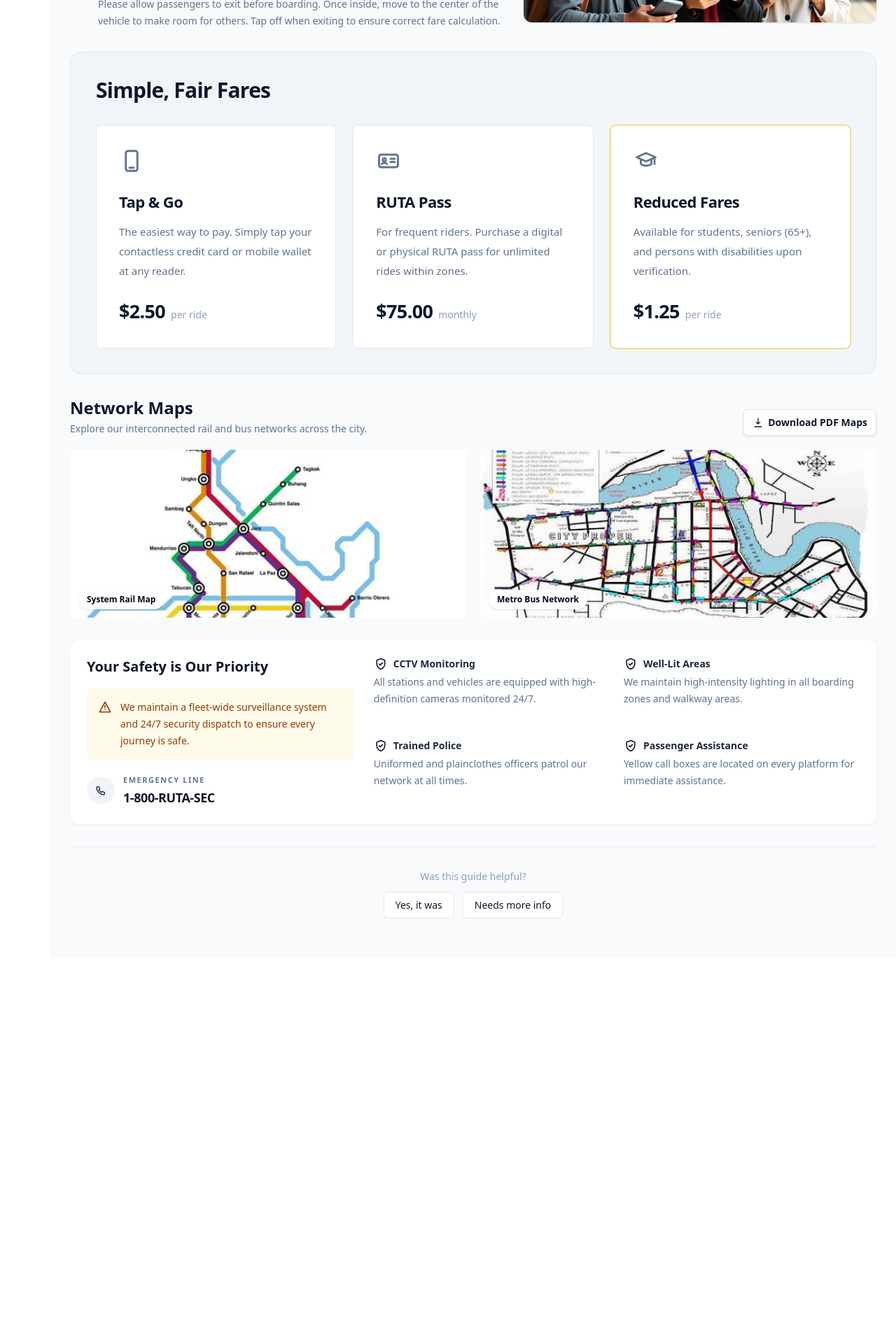
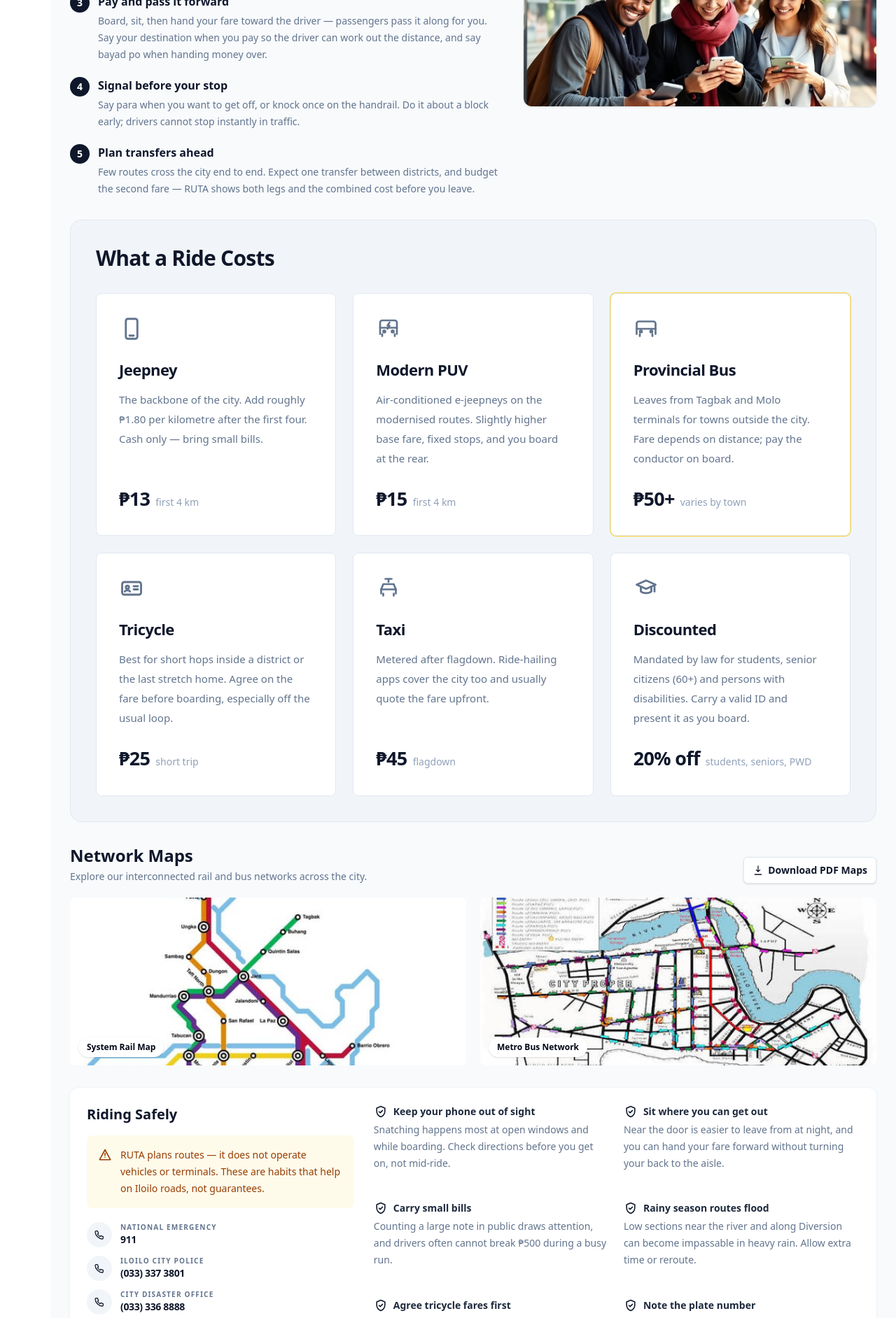
Before and after one commit to YusCML/6SEven, a Next.js app in the folder client/: page /commuter-guide in a window 1280 px wide. Shown: the part 880-2764 px from the top of the page at 70% size. Before the commit the page ends 2249 px from the top, so only its background shows below. Built offline with nearby package versions, Linux system fonts and the light colour scheme; no server answers.

Commit message:
update about us

```diff
--- a/client/src/features/commuterGuide/components/CommuterGuide.tsx
+++ b/client/src/features/commuterGuide/components/CommuterGuide.tsx
@@ -7,53 +7,81 @@ const transportOptions = [
   {
     Icon: RouteIcon,
     title: "Getting Started",
-    text: "New to RUTA? Learn the basics of riding with us.",
+    text: "New to Iloilo routes? Start with how to read a jeepney signboard.",
     tone: "bg-slate-100 text-slate-900",
   },
   {
     Icon: TicketIcon,
     title: "Fare Info",
-    text: "Pricing passes, and contactless payment options.",
+    text: "Current jeepney, tricycle and taxi rates, plus who gets a discount.",
     tone: "bg-emerald-50 text-emerald-600",
   },
   {
     Icon: ShieldCheckIcon,
     title: "Safety Tips",
-    text: "How we keep you safe during your journey.",
+    text: "Practical habits for terminals, night rides and rainy season.",
     tone: "bg-amber-50 text-amber-600",
   },
   {
     Icon: MapIcon,
     title: "Route Maps",
-    text: "Detailed system maps and station directories.",
+    text: "Which route code goes where, and where the main terminals are.",
     tone: "bg-violet-50 text-violet-600",
   },
+];
+
+const hotlines = [
+  { label: "National Emergency", number: "911" },
+  { label: "Iloilo City Police", number: "(033) 337 3801" },
+  { label: "City Disaster Office", number: "(033) 336 8888" },
+  { label: "LTFRB Region VI", number: "(033) 320 4747" },
+  { label: "Iloilo City Hall Trunkline", number: "(033) 337 1122" },
 ];
 
 const fares = [
   {
     Icon: TapPhoneIcon,
-    title: "Tap & Go",
-    fare: "$2.50",
-    label: "per ride",
-    text: "The easiest way to pay. Simply tap your contactless credit card or mobile wallet at any reader.",
+    title: "Jeepney",
+    fare: "₱13",
+    label: "first 4 km",
+    text: "The backbone of the city. Add roughly ₱1.80 per kilometre after the first four. Cash only — bring small bills.",
+  },
+  {
+    Icon: EBusIcon,
+    title: "Modern PUV",
+    fare: "₱15",
+    label: "first 4 km",
+    text: "Air-conditioned e-jeepneys on the modernised routes. Slightly higher base fare, fixed stops, and you board at the rear.",
+  },
+  {
+    Icon: BusIcon,
+    title: "Provincial Bus",
+    fare: "₱50+",
+    label: "varies by town",
+    text: "Leaves from Tagbak and Molo terminals for towns outside the city. Fare depends on distance; pay the conductor on board.",
   },
   {
     Icon: RutaPassIcon,
-    title: "RUTA Pass",
-    fare: "$75.00",
-    label: "monthly",
-    text: "For frequent riders. Purchase a digital or physical RUTA pass for unlimited rides within zones.",
+    title: "Tricycle",
+    fare: "₱25",
+    label: "short trip",
+    text: "Best for short hops inside a district or the last stretch home. Agree on the fare before boarding, especially off the usual loop.",
+  },
+  {
+    Icon: TaxiIcon,
+    title: "Taxi",
+    fare: "₱45",
+    label: "flagdown",
+    text: "Metered after flagdown. Ride-hailing apps cover the city too and usually quote the fare upfront.",
   },
   {
     Icon: StudentFareIcon,
-    title: "Reduced Fares",
-    fare: "$1.25",
-    label: "per ride",
-    text: "Available for students, seniors (65+), and persons with disabilities upon verification.",
+    title: "Discounted",
+    fare: "20% off",
+    label: "students, seniors, PWD",
+    text: "Mandated by law for students, senior citizens (60+) and persons with disabilities. Carry a valid ID and present it as you board.",
   },
 ];
-
 export default function CommuterGuide() {
   return (
     <main className="min-h-screen bg-slate-50 px-4 py-4 font-sans text-slate-900 sm:px-6 sm:py-6">
@@ -112,18 +140,28 @@ export default function CommuterGuide() {
             <div className="mt-5 space-y-5">
               <GuideStep
                 number="1"
-                title="Plan Your Trip"
-                text="Use our real-time trip planner or mobile app to find the quickest route to your destination. Enter your starting point and goal to see available transport options."
+                title="Read the signboard"
+                text="Jeepneys show their route code and end points on the windshield — for example Jaro–CPU or Ungka–SM. The code tells you the corridor it follows, not every street it passes, so check the plan in RUTA if you are unsure."
               />
               <GuideStep
                 number="2"
-                title="Arrive Early"
-                text="We recommend arriving at your stop or station at least 5 minutes before the scheduled departure. Real-time updates are available on every platform display."
+                title="Wait where they actually stop"
+                text="Most stops are informal. Wait near a corner, terminal or an existing queue rather than mid-block, and raise a hand as the jeepney approaches so the driver sees you in time."
               />
               <GuideStep
                 number="3"
-                title="Boarding & Exiting"
-                text="Please allow passengers to exit before boarding. Once inside, move to the center of the vehicle to make room for others. Tap off when exiting to ensure correct fare calculation."
+                title="Pay and pass it forward"
+                text="Board, sit, then hand your fare toward the driver — passengers pass it along for you. Say your destination when you pay so the driver can work out the distance, and say bayad po when handing money over."
+              />
+              <GuideStep
+                number="4"
+                title="Signal before your stop"
+                text="Say para when you want to get off, or knock once on the handrail. Do it about a block early; drivers cannot stop instantly in traffic."
+              />
+              <GuideStep
+                number="5"
+                title="Plan transfers ahead"
+                text="Few routes cross the city end to end. Expect one transfer between districts, and budget the second fare — RUTA shows both legs and the combined cost before you leave."
               />
             </div>
           </div>
@@ -137,7 +175,7 @@ export default function CommuterGuide() {
 
         <section className="rounded-2xl border border-slate-200 bg-slate-100 p-7 text-slate-900 sm:p-9">
           <h2 className="text-3xl font-extrabold tracking-tight">
-            Simple, Fair Fares
+            What a Ride Costs
           </h2>
 
           <div className="mt-8 grid grid-cols-1 gap-6 md:grid-cols-3">
@@ -213,48 +251,60 @@ export default function CommuterGuide() {
         <section className="rounded-xl bg-white p-6 shadow-sm ring-1 ring-slate-100">
           <div className="grid gap-7 md:grid-cols-[1.1fr_2fr]">
             <div>
-              <h2 className="text-xl font-bold">Your Safety is Our Priority</h2>
+              <h2 className="text-xl font-bold">Riding Safely</h2>
 
               <div className="mt-4 flex gap-3 rounded-lg bg-amber-50 p-4 text-sm leading-6 text-amber-800">
                 <AlertIcon className="mt-0.5 h-5 w-5 shrink-0" />
                 <p>
-                  We maintain a fleet-wide surveillance system and 24/7
-                  security dispatch to ensure every journey is safe.
+                  RUTA plans routes — it does not operate vehicles or terminals.
+                  These are habits that help on Iloilo roads, not guarantees.
                 </p>
               </div>
 
-              <div className="mt-5 flex items-center gap-3">
-                <div className="grid h-10 w-10 shrink-0 place-items-center rounded-full bg-slate-100 text-slate-900">
-                  <PhoneIcon className="h-4 w-4" />
-                </div>
+              <ul className="mt-5 space-y-3">
+                {hotlines.map((line) => (
+                  <li key={line.label} className="flex items-center gap-3">
+                    <span className="grid h-9 w-9 shrink-0 place-items-center rounded-full bg-slate-100 text-slate-900">
+                      <PhoneIcon className="h-4 w-4" />
+                    </span>
 
-                <div>
-                  <p className="text-[11px] font-bold uppercase tracking-[0.14em] text-slate-500">
-                    Emergency Line
-                  </p>
-                  <p className="mt-0.5 text-lg font-extrabold tracking-tight text-slate-900">
-                    1-800-RUTA-SEC
-                  </p>
-                </div>
-              </div>
+                    <span className="min-w-0">
+                      <span className="block text-[10px] font-bold uppercase tracking-[0.12em] text-slate-500">
+                        {line.label}
+                      </span>
+                      <span className="block text-sm font-extrabold tracking-tight text-slate-900">
+                        {line.number}
+                      </span>
+                    </span>
+                  </li>
+                ))}
+              </ul>
             </div>
 
             <div className="grid gap-5 sm:grid-cols-2">
               <Safety
-                title="CCTV Monitoring"
-                text="All stations and vehicles are equipped with high-definition cameras monitored 24/7."
+                title="Keep your phone out of sight"
+                text="Snatching happens most at open windows and while boarding. Check directions before you get on, not mid-ride."
               />
               <Safety
-                title="Well-Lit Areas"
-                text="We maintain high-intensity lighting in all boarding zones and walkway areas."
+                title="Sit where you can get out"
+                text="Near the door is easier to leave from at night, and you can hand your fare forward without turning your back to the aisle."
               />
               <Safety
-                title="Trained Police"
-                text="Uniformed and plainclothes officers patrol our network at all times."
+                title="Carry small bills"
+                text="Counting a large note in public draws attention, and drivers often cannot break ₱500 during a busy run."
               />
               <Safety
-                title="Passenger Assistance"
-                text="Yellow call boxes are located on every platform for immediate assistance."
+                title="Rainy season routes flood"
+                text="Low sections near the river and along Diversion can become impassable in heavy rain. Allow extra time or reroute."
+              />
+              <Safety
+                title="Agree tricycle fares first"
+                text="Settle the price before boarding for any trip outside the usual loop, so there is no dispute when you arrive."
+              />
+              <Safety
+                title="Note the plate number"
+                text="If something feels wrong, the body number is painted on the side and rear. It is what any report will ask for first."
               />
             </div>
           </div>
@@ -422,3 +472,43 @@ function StudentFareIcon({ className }: IconProps) {
     </IconFrame>
   );
 }
+
+function EBusIcon({ className }: IconProps) {
+  return (
+    <svg viewBox="0 0 24 24" fill="none" stroke="currentColor" strokeWidth={1.8} strokeLinecap="round" strokeLinejoin="round" className={className} aria-hidden="true">
+      <path d="M4 17V6a2 2 0 0 1 2-2h12a2 2 0 0 1 2 2v11" />
+      <path d="M4 11h16" />
+      <path d="M6 17v2" />
+      <path d="M18 17v2" />
+      <circle cx="8" cy="14.5" r="1" />
+      <circle cx="16" cy="14.5" r="1" />
+      <path d="m13 6-2 3h2l-2 3" />
+    </svg>
+  );
+}
+
+function BusIcon({ className }: IconProps) {
+  return (
+    <svg viewBox="0 0 24 24" fill="none" stroke="currentColor" strokeWidth={1.8} strokeLinecap="round" strokeLinejoin="round" className={className} aria-hidden="true">
+      <path d="M3 17V7a2 2 0 0 1 2-2h14a2 2 0 0 1 2 2v10" />
+      <path d="M3 12h18" />
+      <path d="M6 17v2" />
+      <path d="M18 17v2" />
+      <circle cx="7" cy="14.5" r="1" />
+      <circle cx="17" cy="14.5" r="1" />
+    </svg>
+  );
+}
+
+function TaxiIcon({ className }: IconProps) {
+  return (
+    <svg viewBox="0 0 24 24" fill="none" stroke="currentColor" strokeWidth={1.8} strokeLinecap="round" strokeLinejoin="round" className={className} aria-hidden="true">
+      <path d="M9 3h6" />
+      <path d="M12 3v3" />
+      <path d="M5 17V13l2-5h10l2 5v4" />
+      <path d="M5 13h14" />
+      <path d="M7 17v2" />
+      <path d="M17 17v2" />
+    </svg>
+  );
+}
```
